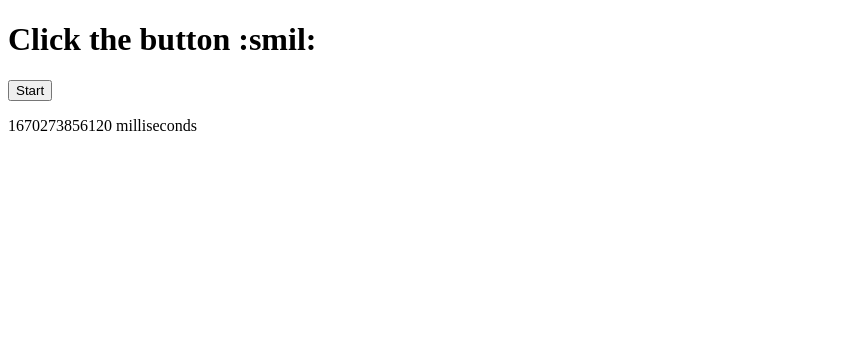
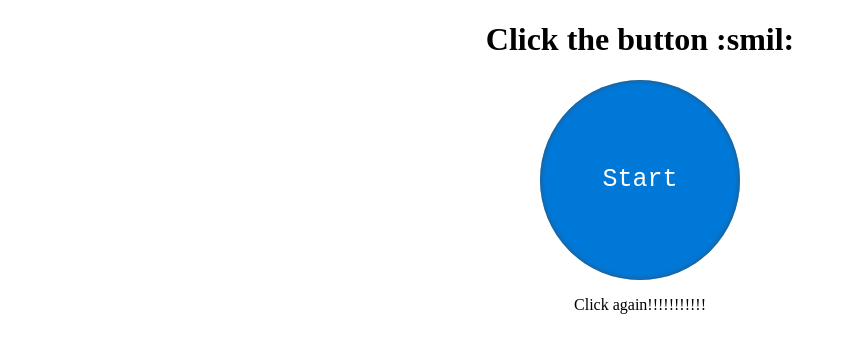
Before and after one commit to APRsrch23/APRsrch23.github.io, a plain HTML site: page index.html in a window 1280 px wide. Both pictures are taken after a click on the button "Start". Shown: the whole page, without its empty margins (0-847 px from the left). Drawn offline with Linux system fonts and the light colour scheme.

Commit message:
Made some super basic CSS stuff to make it all passable while I work on the actual project

```diff
--- a/index.html
+++ b/index.html
@@ -1,20 +1,46 @@
 <!DOCTYPE html>
 <HTML>
+<style>
+    .center {
+        margin: auto;
+        width: 50%;
+        border: 3px solid green;
+        padding: 10px;
+    }
+
+    .buttonSwag {
+        border-radius: 50%;
+        background-color: #0078d7;
+        display: block;
+        height: 200px;
+        width: 200px;
+        border: 0px;
+        font-family: 'Courier New', Courier, monospace;
+        font-size:25px;
+        color: white;
+    }
+
+    .shadow {
+        box-shadow: inset 0 0 5px #394D5E;
+    }
+</style>
 <script>
-    var times = [0];
-    var lastTime = 0
+    var times = [];
+    var clickCount = 0;
+    var lastTime = 0;
     function timerInit() {
+        clickCount++
         let date = Date.now();
         times.push(date - lastTime);
         lastTime = date;
-        document.getElementById("timer-display").innerHTML = times[times.length - 1] + " milliseconds"
+        clickCount > 1 ? document.getElementById("timer-display").innerHTML = times[times.length - 1] + " milliseconds" : document.getElementById("timer-display").innerHTML = "Click again!!!!!!!!!!!"
     }
 </script>
 
 <body>
-    <h1>Click the button :smil:</h1>
-    <button class="buttonSwag" id="button" onclick=timerInit()>Start</button>
-    <p id="timer-display"></p>
+    <h1 style="text-align:center">Click the button :smil:</h1>
+    <button class="buttonSwag shadow center" id="button" onclick=timerInit()>Start</button>
+    <p id="timer-display" style="text-align:center"></p>
 </body>
 
 </HTML>
--- a/main.css
+++ b/main.css
@@ -1,5 +1,5 @@
-.buttonSwag {
+/*WHY ISNT IT WORLKINGAAAAAAAAAAAAAAAAAAAAAAAAAAAAAA*/
+button {
     border-radius: 50%;
-    background-color: green;
-
+    background-color: #0078d7;
 }
```
